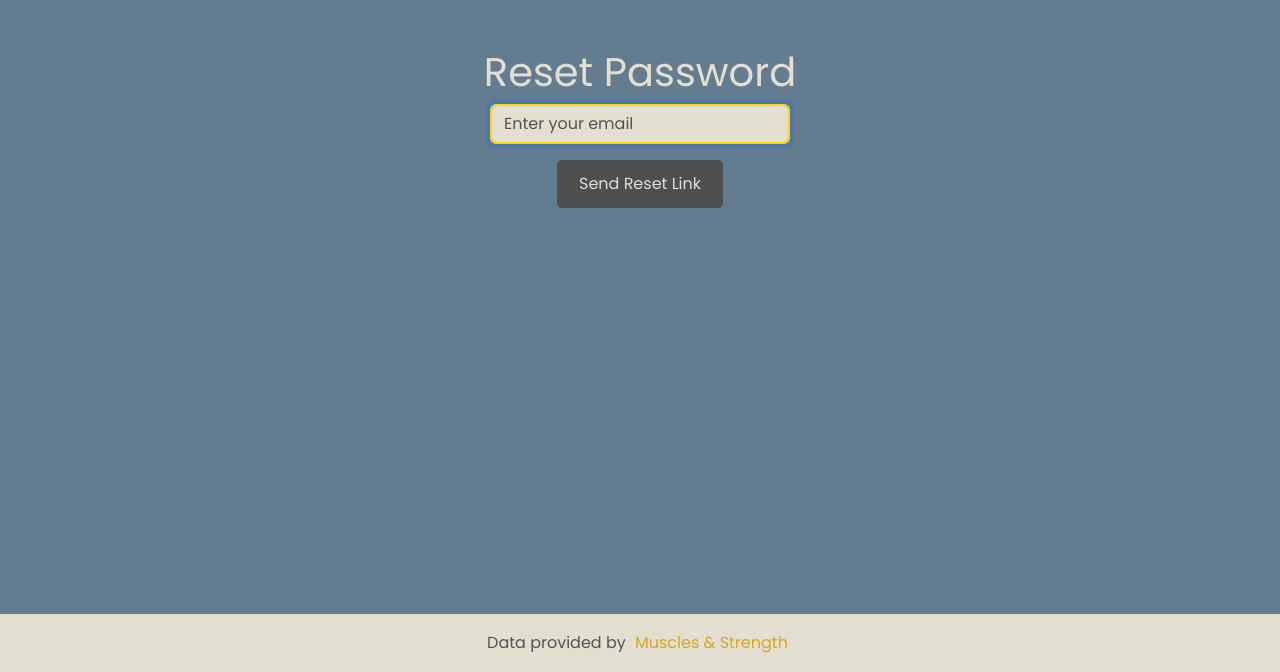
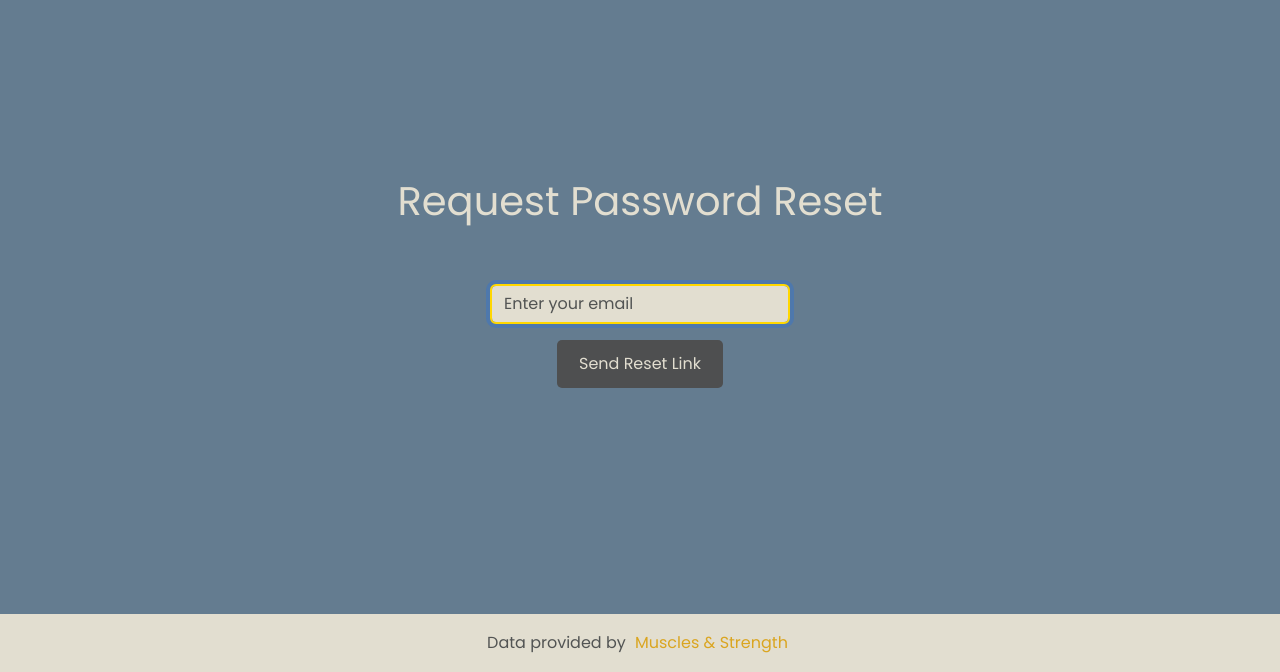
Before and after one commit to Yvancg/Peternal, a Flask app: page /request_password_reset in a window 1280 px wide. Shown: the part 128-800 px from the top of the page. Run offline with Flask 3, Linux system fonts and the light colour scheme; parts of the project's set-up code (start-up, migrations or seed data) failed here and were passed over.

Commit message:
fixed password reset formatting issues

```diff
--- a/app.py
+++ b/app.py
@@ -351,11 +351,12 @@ def reset_password(token):
         return render_template("request_password_reset.html")
 
     if request.method == "GET":
-        return render_template("reset_password.html")
+        return render_template("reset_password.html", token=token)
 
     new_password = request.form.get("new_password")
     confirmation = request.form.get("confirmation")
 
+    # Handling wrong password formats
     if new_password != confirmation:
         flash("Passwords do not match.", "danger")
         return render_template("reset_password.html")
@@ -363,13 +364,13 @@ def reset_password(token):
         flash("Password does not meet the required criteria.", "danger")
         return render_template("reset_password.html")
 
-    update_password(email, new_password)
     # After successfully updating the password
     user_id = get_user_id_by_email(email)
     if user_id is None:
         flash("User not found.", "danger")
         return render_template("request_password_reset.html")
 
+    # Updating the password in the database
     new_hash = generate_password_hash(new_password)
     update_password(user_id, new_hash)
 
--- a/templates/change.html
+++ b/templates/change.html
@@ -6,6 +6,7 @@
 
 {% block main %}
     <h1>Change password</h1>
+    <br>
     <br>
     <form action="/change" method="post">
         <div class="mb-3">
--- a/templates/index.html
+++ b/templates/index.html
@@ -6,6 +6,7 @@
 {% block main %}
 
     <h1>Build memories</h1>
+    <br>
     <br>
     <table class="table myTable">
         <thead>
--- a/templates/layout.html
+++ b/templates/layout.html
@@ -22,7 +22,7 @@
 
         <nav class="navbar navbar-dark bg-navbar sticky-top navbar-expand-md">
             <div class="container-fluid">
-                <a class="navbar-brand" href="/"><span class="red"><img src="static/favicon.ico" alt="Peternal"> Peternal </a>
+                <a class="navbar-brand" href="/"><span class="red"><img src="/static/favicon.ico" alt="Peternal"> Peternal </a>
                 <button aria-controls="navbar" aria-expanded="false" aria-label="Toggle navigation" class="navbar-toggler" data-bs-target="#navbar" data-bs-toggle="collapse" type="button">
                     <span class="navbar-toggler-icon"></span>
                 </button>
--- a/templates/login.html
+++ b/templates/login.html
@@ -19,8 +19,9 @@
         </div>
 
         <!-- Right Column (login form) -->
-        <div class="col-md-4">
+        <div class="col-md-4 mx-auto">
             <h1>Log in</h1>
+            <br>
             <br>
             <form action="/login" method="post">
                 <div class="mb-3">
@@ -42,7 +43,8 @@
                 {% if show_reset_password %}
                     <div>
                         <p>
-                            Forgot your password? <a href="{{ url_for('request_password_reset') }}">Click here to reset!</a>.
+                            Forgot your password? <br>
+                            <a href="{{ url_for('request_password_reset') }}">Click here to reset!</a>.
                         </p>
                     </div>
                 {% endif %}
--- a/templates/register.html
+++ b/templates/register.html
@@ -17,9 +17,10 @@
         </div>
 
         <!-- Right Column (login form) -->
-        <div class="col-md-6">
+        <div class="col-md-6 mx-auto">
             {% if not show_resend_link %}
             <h1>Sign Up</h1>
+            <br>
             <br>
             <form action="/register" method="post">
                 <div class="mb-3">
@@ -70,7 +71,8 @@
             </form>
             <div class="login-link">
                 <p>
-                    Already have an account? <a href={{ url_for('login') }}>Login here.</a>
+                    Already have an account? <br>
+                    <a href={{ url_for('login') }}>Login here.</a>
                 </p>
             </div>
             {% endif %}
--- a/templates/request_password_reset.html
+++ b/templates/request_password_reset.html
@@ -1,15 +1,26 @@
 {% extends "layout.html" %}
 
 {% block title %}
-    Reset Password
+    Request Password Reset
 {% endblock %}
 
 {% block main %}
-    <h1>Reset Password</h1>
-    <form action="/request_password_reset" method="post">
-        <div class="mb-3">
-            <input class="form-control mx-auto w-fixed" type="email" name="email" id="email" placeholder="Enter your email" required autofocus>
+<div class="container full-height-container">
+    <div class="row d-flex align-items-center mx-auto">
+        <div class="col-md-12">
+            <h1>Request Password Reset</h1>
+            <br>
+            <br>
+            <form action="/request_password_reset" method="post">
+                <div class="mb-3">
+                    <input class="form-control mx-auto w-fixed" type="email"
+                        name="email" id="email"
+                        placeholder="Enter your email"
+                        required autofocus>
+                </div>
+                <button type="submit" class="btn btn-fit">Send Reset Link</button>
+            </form>
         </div>
-        <button type="submit" class="btn btn-fit">Send Reset Link</button>
-    </form>
+    </div>
+</div>
 {% endblock %}
```
Also changed, not shown: templates/reset_password.html (+7 -0 lines), fitness.db.
